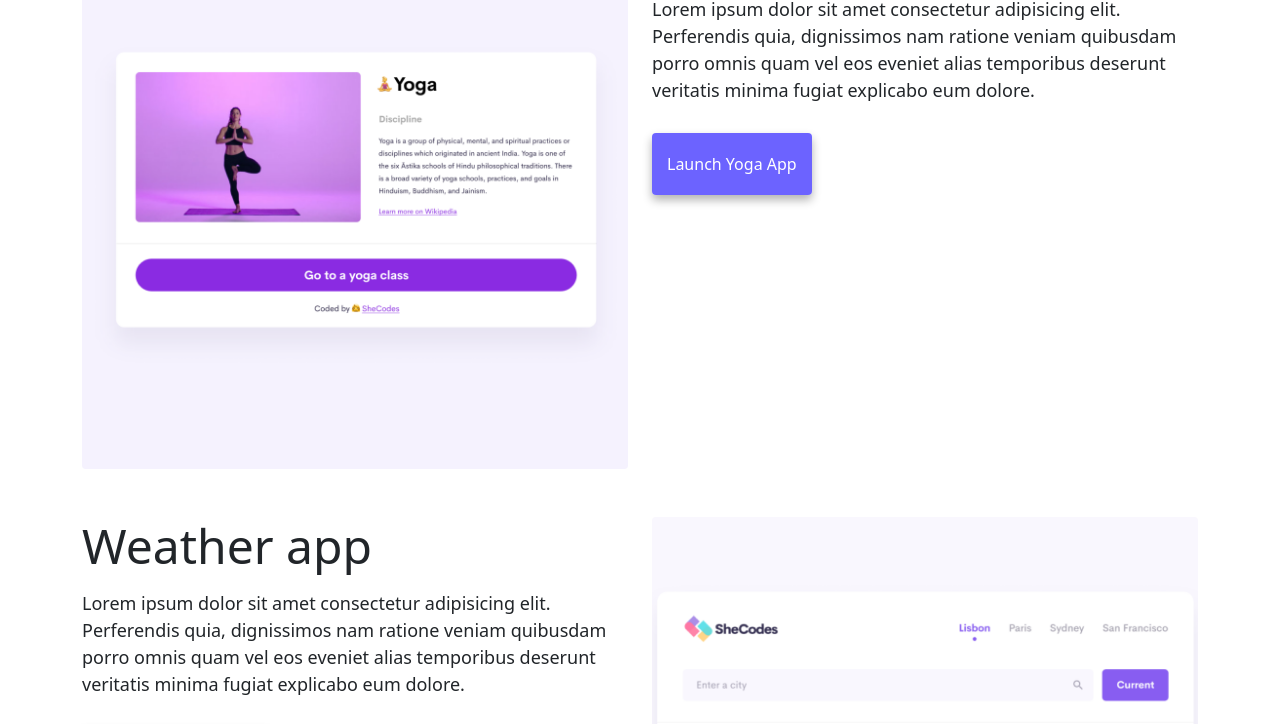
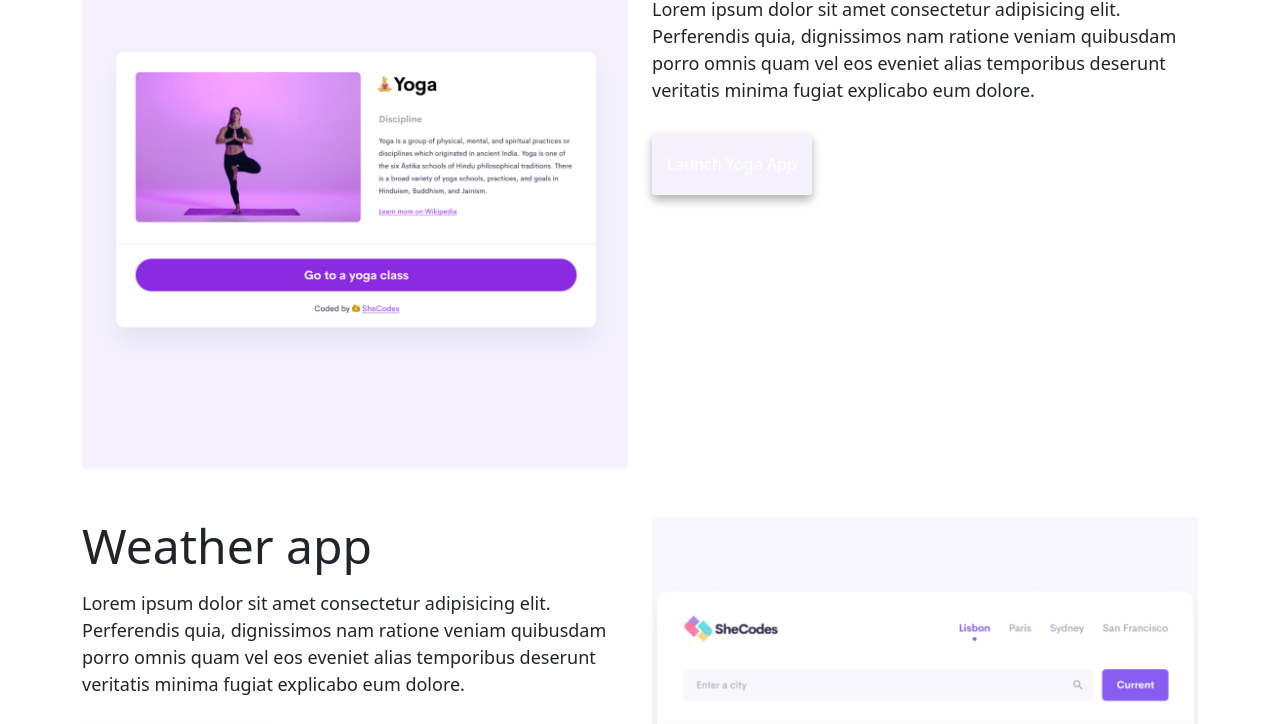
Before and after one commit to florence-dev/project-meso, a website: page index.html in a window 1280 px wide. Shown: the part 573-1297 px from the top of the page. Drawn offline with nearby package versions, Linux system fonts and the light colour scheme.

Commit message:
change the css

```diff
--- a/style.css
+++ b/style.css
@@ -1,6 +1,6 @@
 :root {
-  --primary-color: #6c63ff;
-  --secondary-color: #f5f2fe;
+  --primary-color: #f5f2fe;
+  --secondary-color: #6c63ff;
   --box-shadow: 0 5px 10px rgba(0, 0, 0, 0.3);
 }
 
```
